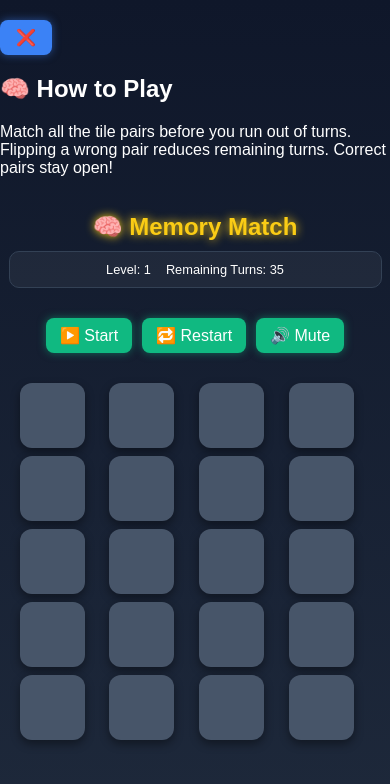
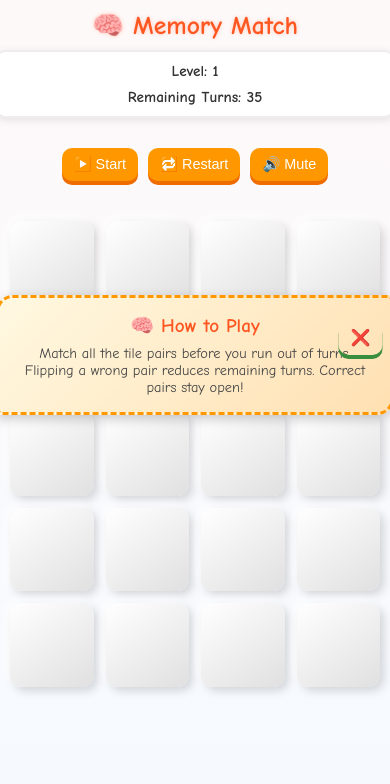
Before and after one commit to owsam22/tiles, a plain HTML site: page index.html in a window 390 px wide. Drawn offline with Linux system fonts and the light colour scheme.

Commit message:
Update style.css v2

```diff
--- a/style.css
+++ b/style.css
@@ -1,91 +1,171 @@
 :root {
-  --tile-size: 80px;
-  --tile-gap: 10px;
-  --main-color: #1e293b;
-  --accent-color: #10b981;
-  --bg-gradient: linear-gradient(to bottom, #0f172a, #1e293b);
-  --text-glow: 0 0 8px #10b981;
+  --tile-gap: 12px;
+  --max-width: 480px;
 }
 
 body {
   margin: 0;
   padding: 0;
-  font-family: 'Poppins', sans-serif;
-  background: var(--bg-gradient);
-  color: white;
+  font-family: 'Comic Sans MS', cursive, sans-serif;
+  background: linear-gradient(to bottom, #fef9f9, #f5faff);
+  color: #333;
   display: flex;
   flex-direction: column;
   align-items: center;
   min-height: 100vh;
+  overflow-x: hidden;
 }
+
+.instruction-popup {
+  position: fixed;
+  top: 30px;
+  left: 50%;
+  transform: translateX(-50%);
+  background: linear-gradient(135deg, #fff8e1, #ffe0b2);
+  border: 4px dashed #ff9800;
+  padding: 20px 25px;
+  border-radius: 18px 4px 18px 4px; /* Irregular edges */
+  box-shadow: 0 4px 12px rgba(0,0,0,0.2);
+  z-index: 999;
+  max-width: 90%;
+  text-align: center;
+  font-family: 'Comic Sans MS', cursive;
+  animation: fadeIn 0.6s ease;
+}
+
+.instruction-popup h2 {
+  margin: 0 0 10px;
+  color: #ff5722;
+}
+
+.instruction-popup p {
+  margin: 0;
+  font-size: 1rem;
+  color: #444;
+}
+
+.close-btn {
+  position: absolute;
+  top: 4px;
+  right: 10px;
+  background: transparent;
+  border: none;
+  font-size: 1.2rem;
+  cursor: pointer;
+}
+
+@keyframes fadeIn {
+  from { opacity: 0; transform: translateX(-50%) scale(0.8); }
+  to { opacity: 1; transform: translateX(-50%) scale(1); }
+}
+
+@media screen and (max-width: 480px) {
+  .instruction-popup {
+    top: 35%;
+    left: 50%;
+    transform: translateX(-50%);
+    width: 90%;
+    padding: 16px 20px;
+    font-size: 0.95rem;
+    border-width: 3px;
+    border-radius: 16px 6px 16px 6px;
+  }
+
+  .instruction-popup h2 {
+    font-size: 1.2rem;
+    margin-bottom: 8px;
+  }
+
+  .instruction-popup p {
+    font-size: 0.9rem;
+  }
+
+  .close-btn {
+    top: 2px;
+    right: 8px;
+    font-size: 1rem;
+  }
+}
+
+
 
 h1 {
   margin: 20px 0 10px;
   font-size: 2rem;
-  color: #facc15;
-  text-shadow: 0 0 10px #facc15;
+  color: #ff5722;
+  text-shadow: 0 0 4px #ffccbc;
+  text-align: center;
 }
 
 .stats-bar {
-  background: rgba(255, 255, 255, 0.05);
-  border: 1px solid #334155;
-  padding: 10px;
-  border-radius: 10px;
+  background: #fff;
+  border: 2px solid #eee;
+  padding: 10px 14px;
+  border-radius: 12px;
   margin-bottom: 10px;
   display: flex;
   flex-wrap: wrap;
   justify-content: center;
-  gap: 15px;
+  gap: 14px;
   width: 90%;
-  max-width: 400px;
+  max-width: var(--max-width);
+  box-shadow: 0 2px 8px rgba(0, 0, 0, 0.1);
 }
 
-.stats-bar p, .stats-bar button {
+.stats-bar p {
   margin: 0;
-  font-size: 0.9rem;
+  font-size: 0.95rem;
+  color: #333;
+  font-weight: bold;
 }
 
 #controls {
   display: flex;
+  flex-wrap: wrap;
+  justify-content: center;
   gap: 10px;
   margin-bottom: 15px;
 }
 
 #controls button {
-  background-color: #10b981;
+  background-color: #ff9800;
   color: white;
   font-size: 1rem;
-  padding: 8px 14px;
+  padding: 10px 16px;
   border: none;
-  border-radius: 8px;
-  box-shadow: 0 0 8px rgba(16, 185, 129, 0.5);
+  border-radius: 10px;
+  box-shadow: 0 4px #ef6c00;
+  transition: 0.2s;
+  cursor: pointer;
 }
 
 #controls button:hover {
-  background-color: #059669;
+  background-color: #fb8c00;
 }
-
 
 #game-board {
   display: grid;
-  grid-template-columns: repeat(auto-fit, minmax(var(--tile-size), 1fr));
+  grid-template-columns: repeat(4, 1fr);
   gap: var(--tile-gap);
-  max-width: 440px;
-  width: 90vw;
-  justify-content: center;
+  width: 100%;
+  max-width: var(--max-width);
   margin-top: 15px;
+  padding: 10px;
+  box-sizing: border-box;
 }
 
 .tile {
   position: relative;
-  width: var(--tile-size);
-  height: var(--tile-size);
-  background-color: #475569;
+  aspect-ratio: 1 / 1;
+  background: linear-gradient(145deg, #ffffff, #e0e0e0);
   border-radius: 12px;
-  box-shadow: 0 4px 10px rgba(0, 0, 0, 0.4);
+  box-shadow: 4px 4px 10px rgba(0, 0, 0, 0.15), -4px -4px 10px rgba(255, 255, 255, 0.8);
   overflow: hidden;
   transition: transform 0.3s ease;
   cursor: pointer;
+  display: flex;
+  align-items: center;
+  justify-content: center;
 }
 
 .tile img {
@@ -93,6 +173,7 @@ h1 {
   height: 100%;
   border-radius: 12px;
   display: none;
+  object-fit: cover;
 }
 
 .tile.flipped img,
@@ -103,48 +184,101 @@ h1 {
 .tile.flipped,
 .tile.matched {
   background: none;
-  transform: scale(1.05);
+  transform: scale(1.05) rotateY(180deg);
 }
 
 button {
-  background-color: #3b82f6;
+  background-color: #4caf50;
   color: white;
   border: none;
   padding: 8px 16px;
   margin-top: 20px;
-  border-radius: 8px;
+  border-radius: 10px;
   font-size: 1rem;
-  box-shadow: 0 0 8px rgba(59, 130, 246, 0.5);
+  box-shadow: 0 4px #388e3c;
   transition: background 0.2s;
+  cursor: pointer;
 }
 
 button:hover {
-  background-color: #2563eb;
+  background-color: #43a047;
 }
 
 #post-game {
   text-align: center;
   padding: 20px;
-  color: #fcd34d;
-  text-shadow: var(--text-glow);
+  color: #f57c00;
+  font-size: 1.1rem;
 }
 
 .hidden {
   display: none;
 }
 
-/* Mobile Tweaks */
+/* 🎉 Celebration full-screen modal */
+#celebration {
+  position: fixed;
+  top: 0; left: 0;
+  width: 100vw;
+  height: 100vh;
+  background: rgba(255, 255, 255, 0.95);
+  display: flex;
+  align-items: center;
+  justify-content: center;
+  z-index: 999;
+  flex-direction: column;
+  font-size: 2rem;
+  color: #ff5722;
+  text-align: center;
+}
+
+.celebration-content {
+  animation: popIn 0.8s ease forwards;
+}
+
+@keyframes popIn {
+  0% { transform: scale(0.3); opacity: 0; }
+  100% { transform: scale(1); opacity: 1; }
+}
+
+#celebration button {
+  margin-top: 20px;
+  font-size: 1rem;
+  padding: 10px 20px;
+  border-radius: 10px;
+  border: none;
+  background-color: #4caf50;
+  color: white;
+  box-shadow: 0 4px #388e3c;
+}
+
+#celebration button:hover {
+  background-color: #43a047;
+}
+
+/* ✅ Responsive for small screens */
 @media screen and (max-width: 480px) {
-  :root {
-    --tile-size: 65px;
-    --tile-gap: 8px;
+  h1 {
+    font-size: 1.6rem;
+    margin-top: 10px;
   }
 
-  h1 {
-    font-size: 1.5rem;
+  .stats-bar {
+    flex-direction: column;
+    align-items: center;
+    gap: 8px;
+    font-size: 0.85rem;
+    width: 95%;
   }
 
-  .stats-bar p {
-    font-size: 0.8rem;
+  #game-board {
+    grid-template-columns: repeat(4, 1fr);
+    width: 100%;
+    max-width: 100vw;
+  }
+
+  #controls button, button {
+    font-size: 0.9rem;
+    padding: 8px 12px;
   }
 }
```
